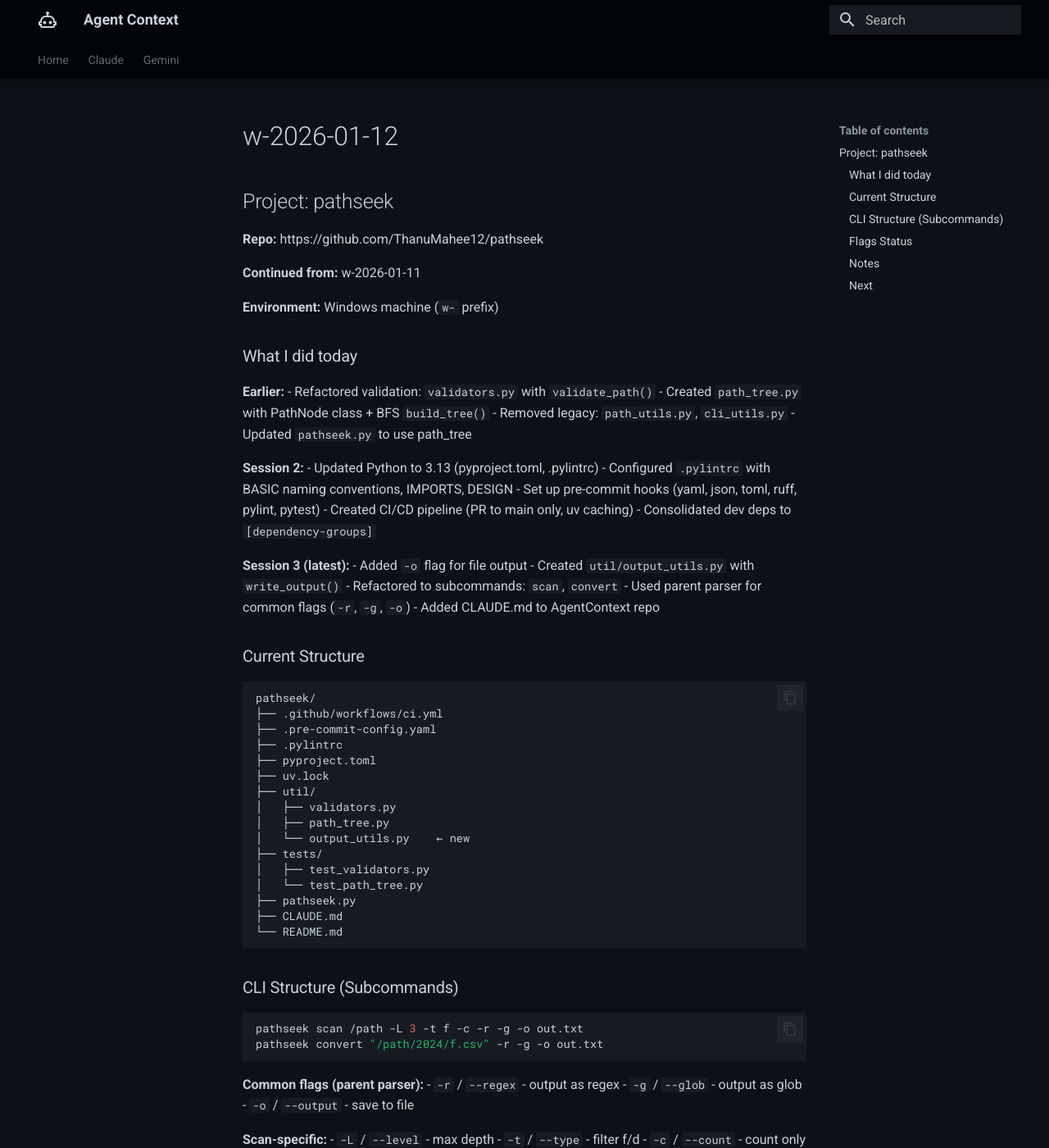
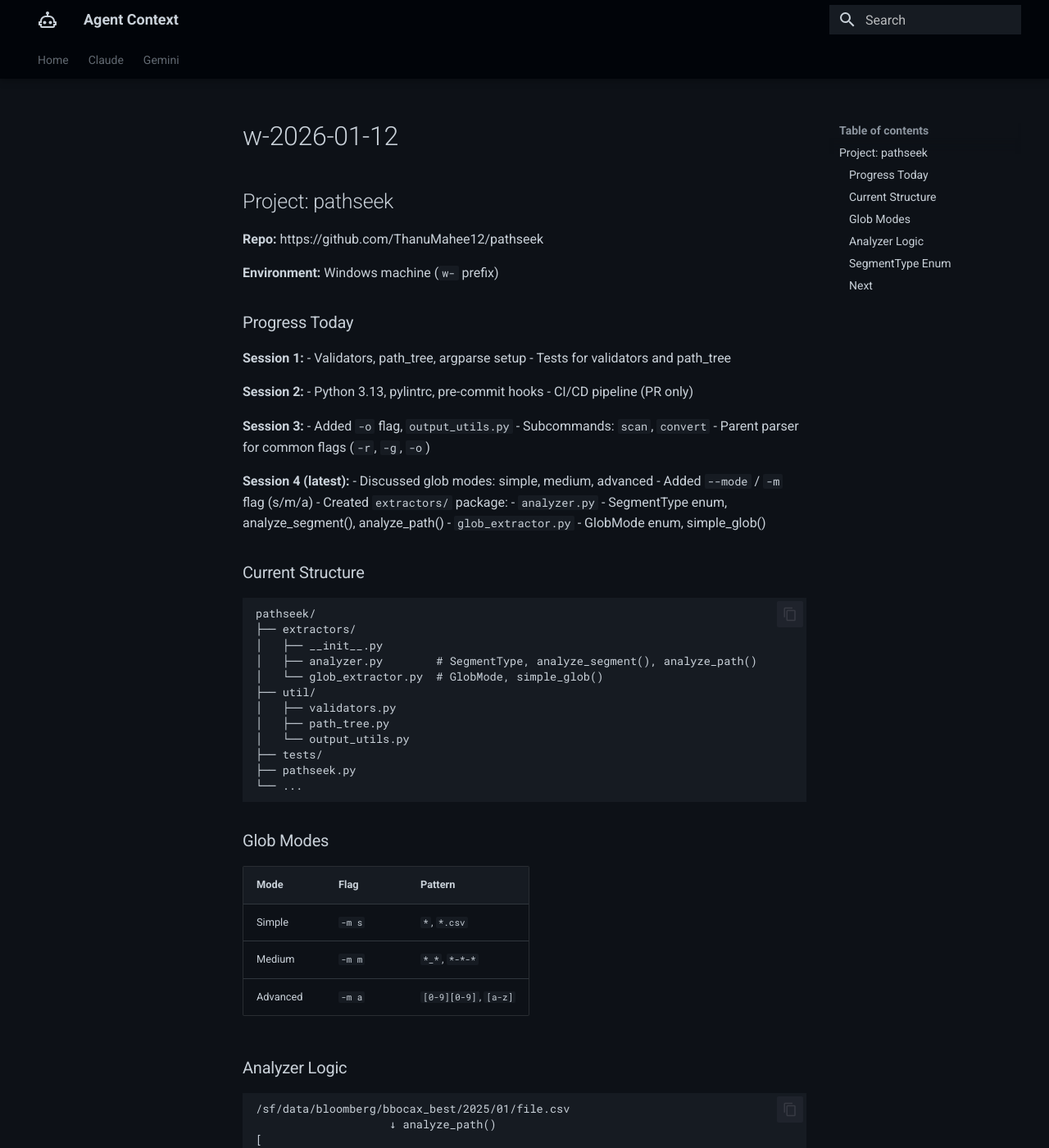
Before and after one commit to ThanuMahee12/AgentContext, an MkDocs documentation site: the page built from docs/Claude/sessions/w-2026-01-12.md, in a window 1280 px wide and 1400 px high. Shown: the whole window at 82% size. Built offline with MkDocs 1.6.1 and Material for MkDocs 9.7.7, drawn with Linux system fonts in a browser that asks for light colours; some of the changed text lies outside the part shown.

Commit message:
docs: update session with extractors progress

````diff
--- a/docs/Claude/sessions/w-2026-01-12.md
+++ b/docs/Claude/sessions/w-2026-01-12.md
@@ -4,94 +4,88 @@
 
 **Repo:** https://github.com/ThanuMahee12/pathseek
 
-**Continued from:** w-2026-01-11
-
 **Environment:** Windows machine (`w-` prefix)
 
-### What I did today
+### Progress Today
 
-**Earlier:**
-- Refactored validation: `validators.py` with `validate_path()`
-- Created `path_tree.py` with PathNode class + BFS `build_tree()`
-- Removed legacy: `path_utils.py`, `cli_utils.py`
-- Updated `pathseek.py` to use path_tree
+**Session 1:**
+- Validators, path_tree, argparse setup
+- Tests for validators and path_tree
 
 **Session 2:**
-- Updated Python to 3.13 (pyproject.toml, .pylintrc)
-- Configured `.pylintrc` with BASIC naming conventions, IMPORTS, DESIGN
-- Set up pre-commit hooks (yaml, json, toml, ruff, pylint, pytest)
-- Created CI/CD pipeline (PR to main only, uv caching)
-- Consolidated dev deps to `[dependency-groups]`
+- Python 3.13, pylintrc, pre-commit hooks
+- CI/CD pipeline (PR only)
 
-**Session 3 (latest):**
-- Added `-o` flag for file output
-- Created `util/output_utils.py` with `write_output()`
-- Refactored to subcommands: `scan`, `convert`
-- Used parent parser for common flags (`-r`, `-g`, `-o`)
-- Added CLAUDE.md to AgentContext repo
+**Session 3:**
+- Added `-o` flag, `output_utils.py`
+- Subcommands: `scan`, `convert`
+- Parent parser for common flags (`-r`, `-g`, `-o`)
+
+**Session 4 (latest):**
+- Discussed glob modes: simple, medium, advanced
+- Added `--mode` / `-m` flag (s/m/a)
+- Created `extractors/` package:
+  - `analyzer.py` - SegmentType enum, analyze_segment(), analyze_path()
+  - `glob_extractor.py` - GlobMode enum, simple_glob()
 
 ### Current Structure
 
 ```
 pathseek/
-├── .github/workflows/ci.yml
-├── .pre-commit-config.yaml
-├── .pylintrc
-├── pyproject.toml
-├── uv.lock
+├── extractors/
+│   ├── __init__.py
+│   ├── analyzer.py        # SegmentType, analyze_segment(), analyze_path()
+│   └── glob_extractor.py  # GlobMode, simple_glob()
 ├── util/
 │   ├── validators.py
 │   ├── path_tree.py
-│   └── output_utils.py    ← new
+│   └── output_utils.py
 ├── tests/
-│   ├── test_validators.py
-│   └── test_path_tree.py
 ├── pathseek.py
-├── CLAUDE.md
-└── README.md
+└── ...
 ```
 
-### CLI Structure (Subcommands)
+### Glob Modes
 
-```bash
-pathseek scan /path -L 3 -t f -c -r -g -o out.txt
-pathseek convert "/path/2024/f.csv" -r -g -o out.txt
+| Mode | Flag | Pattern |
+|------|------|---------|
+| Simple | `-m s` | `*`, `*.csv` |
+| Medium | `-m m` | `*_*`, `*-*-*` |
+| Advanced | `-m a` | `[0-9][0-9]`, `[a-z]` |
+
+### Analyzer Logic
+
+```
+/sf/data/bloomberg/bbocax_best/2025/01/file.csv
+                    ↓ analyze_path()
+[
+  {sf, LITERAL},
+  {data, LITERAL},
+  {bloomberg, LITERAL},
+  {bbocax_best, VARIABLE},   # has _
+  {2025, DIGITS},
+  {01, DIGITS},
+  {file.csv, FILE_EXT},
+]
+                    ↓ simple_glob()
+/sf/data/bloomberg/*/2025/01/*.csv
 ```
 
-**Common flags (parent parser):**
-- `-r` / `--regex` - output as regex
-- `-g` / `--glob` - output as glob
-- `-o` / `--output` - save to file
+### SegmentType Enum
 
-**Scan-specific:**
-- `-L` / `--level` - max depth
-- `-t` / `--type` - filter f/d
-- `-c` / `--count` - count only
-
-### Flags Status
-
-| Flag | Short | Status |
-|------|-------|--------|
-| `--level` | `-L` | ✅ |
-| `--type` | `-t` | ✅ |
-| `--count` | `-c` | ✅ |
-| `--output` | `-o` | ✅ |
-| `--regex` | `-r` | ✅ (placeholder) |
-| `--glob` | `-g` | ✅ (placeholder) |
-| `--pattern` | `-p` | ⏳ |
-| `--single` | `-s` | ⏳ |
-| `--unique` | `-u` | ⏳ |
-
-### Notes
-
-- data-alchemy pre-commit: needs `pre-commit install` to activate
-- Session naming: `w-` = Windows, `l-` = Linux/remote
-- Machine switch: `cd ~/AgentContext && git pull` first
+| Type | Detection | Example |
+|------|-----------|---------|
+| LITERAL | pure letters | `data`, `bloomberg` |
+| DIGITS | all digits | `2025`, `01` |
+| VARIABLE | has `_` or `-` | `bbocax_best` |
+| FILE_EXT | has `.ext` | `file.csv` |
+| HIDDEN | starts with `.` | `.env` |
 
 ### Next
 
-- Create `pattern_extractor.py` for regex/glob conversion
-- Implement `-r`, `-g` actual logic
-- Add `-p`, `-s`, `-u` flags
+- Connect analyzer to glob_extractor
+- Update simple_glob() to use SegmentAnalysis
+- Add medium_glob(), advanced_glob()
+- Wire to CLI convert command
 
 ---
````
